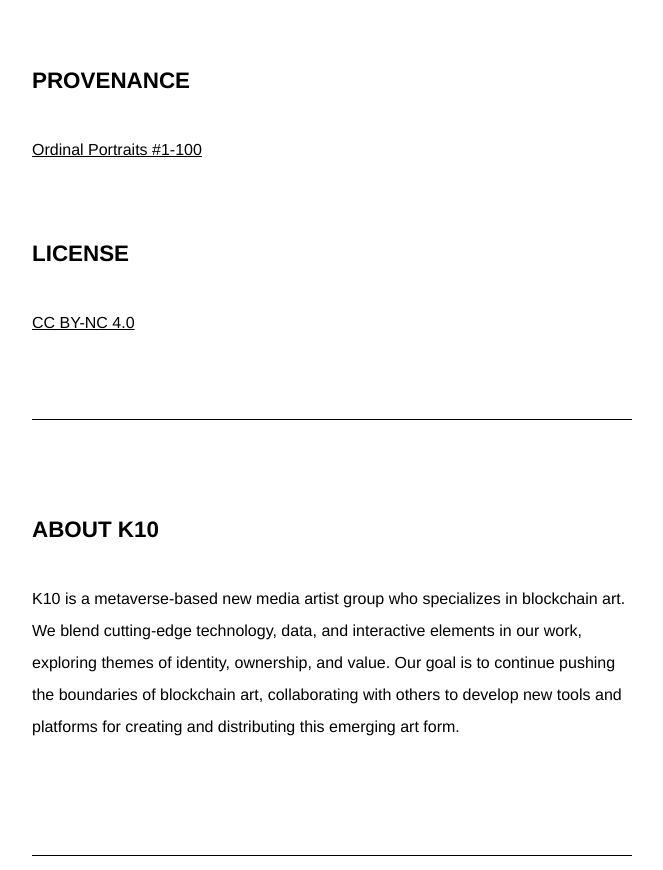
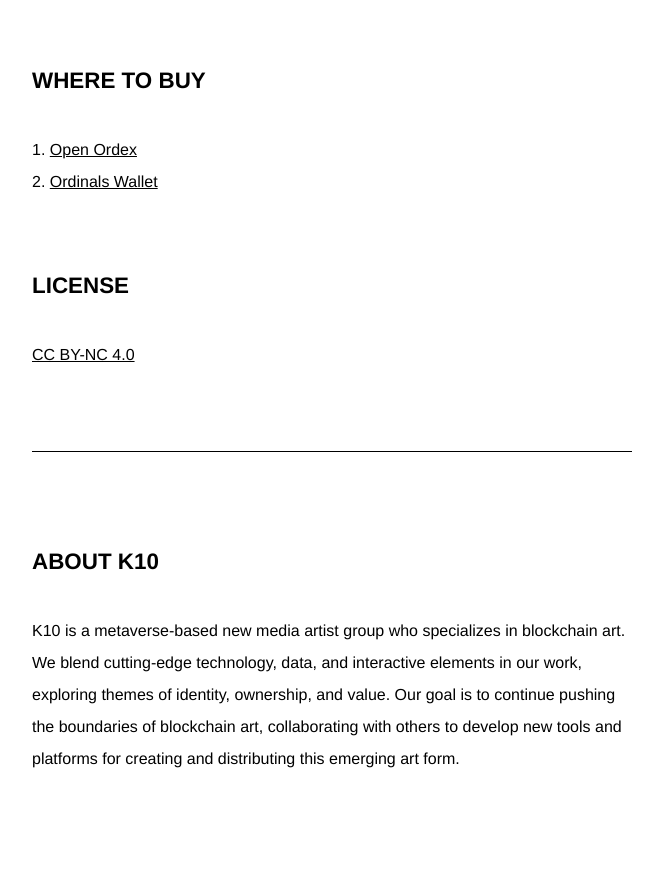
Before and after one commit to dbdbking/ordinalme, a plain HTML site: page index.html in a window 1280 px wide. Shown: the part 1709-2579 px from the top of the page, without its empty margins (308-971 px from the left). Drawn offline with Linux system fonts and the light colour scheme.

Commit message:
Update index.html

```diff
--- a/index.html
+++ b/index.html
@@ -34,8 +34,9 @@ A work of art, forever whole
       <center><a href="https://ordinalswallet.com/collection/ordinal-portraits" target="_blank"><img width="600px" height="600px" src="img/selfPixtrait100.png"></a></center><br><br>
 
 
-      <p class="subhead">Provenance</p>
-      <p class="soon"><a href="https://ordinalswallet.com/collection/ordinal-portraits" target="_blank">Ordinal Portraits #1-100</a></p>
+      <p class="subhead">Where to buy</p>
+      <p class="soon">1. <a href="https://openordex.org/collection?slug=ordinal-portraits" target="_blank">Open Ordex</a><br>2. <a href="https://ordinalswallet.com/collection/ordinal-portraits" target="_blank">Ordinals Wallet</a></p>
+
 
 
    <p class="subhead">License</p>
```
